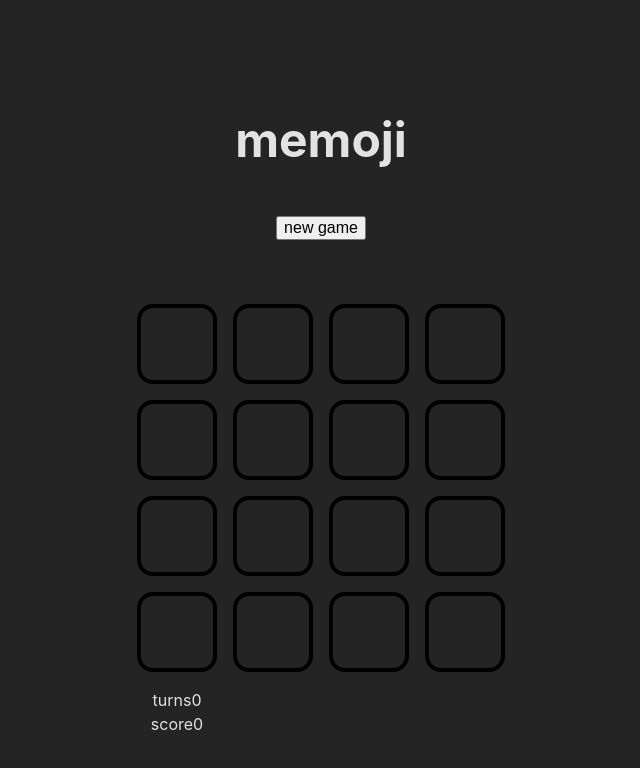
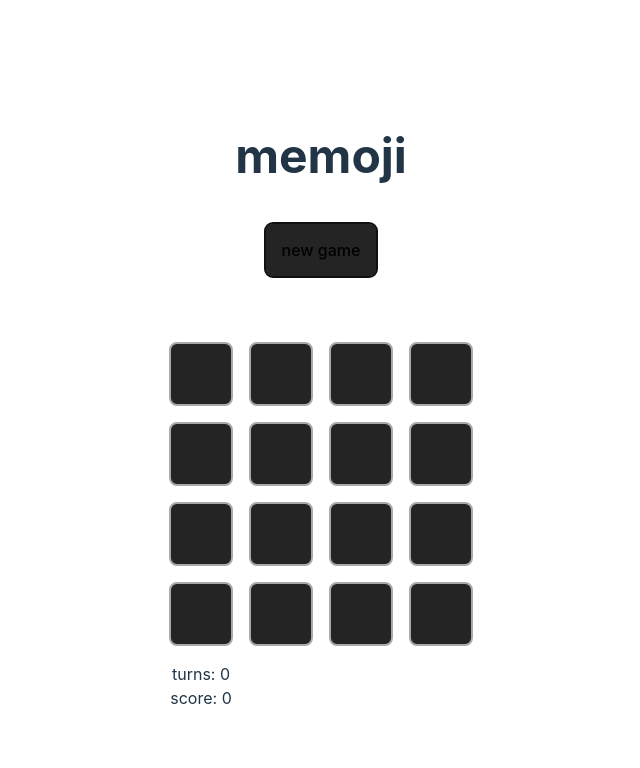
Before and after one commit to rubkn/memoji, a React (Vite) app: page / in a window 1280 px wide. Both pictures are taken after a click on the button "new game". Shown: the top 768 px of the page, without its empty margins (319-959 px from the left). Built offline with nearby package versions, Linux system fonts and the light colour scheme.

Commit message:
small improvements

```diff
--- a/src/App.css
+++ b/src/App.css
@@ -16,6 +16,9 @@ main {
 }
 
 .header button {
+  background: var(--dark);
+  border-radius: 0.5rem;
+  padding: 1rem;
   font-size: 1rem;
 }
 
--- a/src/App.tsx
+++ b/src/App.tsx
@@ -79,11 +79,9 @@ function App() {
             handler={handleChoice}
           />
         ))}
-        turns
-        {turns}
+        {`turns: ${turns}`}
         <br />
-        score
-        {score}
+        {`score: ${score}`}
       </section>
     </main>
   );
--- a/src/components/Card.css
+++ b/src/components/Card.css
@@ -3,19 +3,15 @@
   display: flex;
   align-items: center;
   justify-content: center;
-  width: 5rem;
-  height: 5rem;
-  font-size: 2rem;
-  padding: 1rem;
-  border-radius: 1rem;
-  border: 0.25rem solid black;
+  width: 4rem;
+  height: 4rem;
+  font-size: 1.5rem;
+  padding: 0.5rem;
+  border-radius: 0.5rem;
+  border: 0.125rem solid darkgray;
   background-color: var(--dark);
   cursor: pointer;
   transition: all 0.3s ease-in-out;
-
-  &:hover {
-    background-color: black;
-  }
 
   &:disabled {
     cursor: auto;
--- a/src/index.css
+++ b/src/index.css
@@ -14,6 +14,16 @@
   -moz-osx-font-smoothing: grayscale;
 }
 
+a {
+  font-weight: 500;
+  color: #646cff;
+  text-decoration: inherit;
+}
+
+a:hover {
+  color: #535bf2;
+}
+
 body {
   margin: 0;
   display: flex;
@@ -21,3 +31,43 @@ body {
   min-width: 320px;
   min-height: 100vh;
 }
+
+h1 {
+  font-size: 3.2em;
+  line-height: 1.1;
+}
+
+button {
+  border-radius: 8px;
+  border: 0.125rem solid darkgray;
+  padding: 1rem;
+  font-size: 1em;
+  font-weight: 500;
+  font-family: inherit;
+  background-color: #1a1a1a;
+  cursor: pointer;
+  transition: border-color 0.25s;
+  border-color: darkgray;
+}
+
+button:hover {
+  border-color: rgb(70, 70, 70);
+}
+
+button:focus,
+button:focus-visible {
+  outline: 4px auto -webkit-focus-ring-color;
+}
+
+@media (prefers-color-scheme: light) {
+  :root {
+    color: #213547;
+    background-color: #ffffff;
+  }
+  a:hover {
+    color: #747bff;
+  }
+  button {
+    background-color: #f9f9f9;
+  }
+}
```
